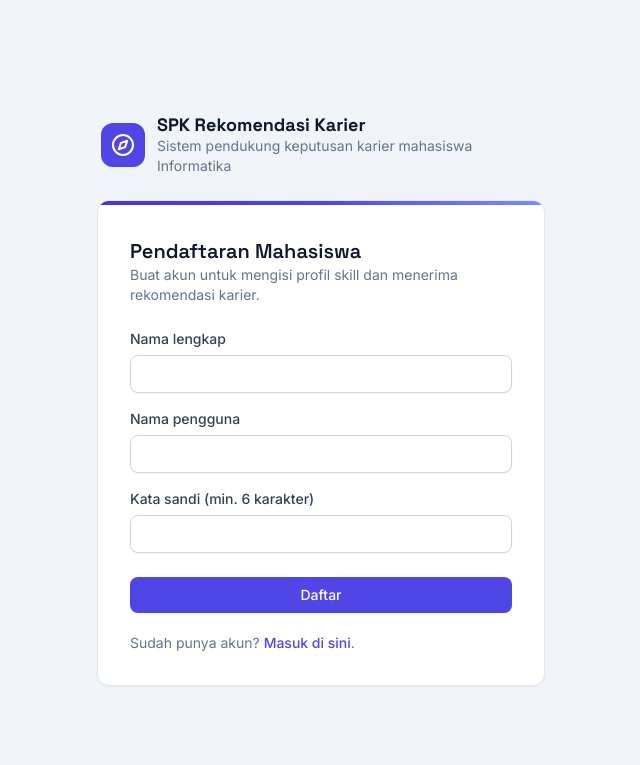
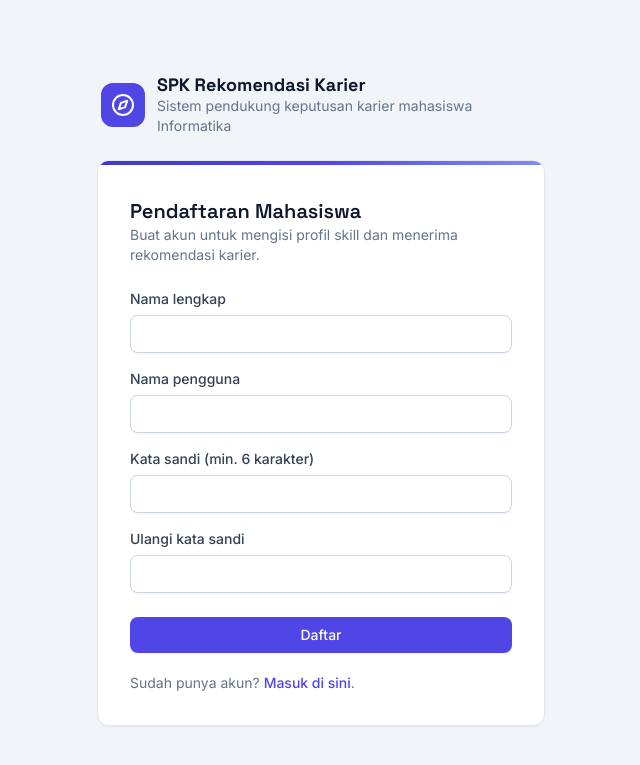
Before and after one commit to senshiner/spk-karir, a Flask app: page /register in a window 1280 px wide. Shown: the top 765 px of the page, without its empty margins (319-959 px from the left). Run offline with Flask 3, Linux system fonts and the light colour scheme; some libraries are stand-ins or nearby versions.

Commit message:
fix: tambah konfirmasi kata sandi pada form daftar

```diff
--- a/app/auth/forms.py
+++ b/app/auth/forms.py
@@ -40,6 +40,13 @@ class RegisterForm(FlaskForm):
             Length(min=6, message="Kata sandi minimal 6 karakter."),
         ],
     )
+    konfirmasi = PasswordField(
+        "Ulangi kata sandi",
+        validators=[
+            DataRequired(message="Ulangi kata sandi wajib diisi."),
+            EqualTo("password", message="Konfirmasi tidak sama dengan kata sandi."),
+        ],
+    )
     submit = SubmitField("Daftar")
 
 
--- a/app/templates/auth/register.html
+++ b/app/templates/auth/register.html
@@ -39,10 +39,15 @@
             {{ form.username(class="input") }}
             {% if form.username.errors %}<p class="field-error">{{ form.username.errors[0] }}</p>{% endif %}
           </div>
-          <div class="mb-6">
+          <div class="mb-4">
             <label class="label" for="password">{{ form.password.label.text }} (min. 6 karakter)</label>
             {{ form.password(class="input") }}
             {% if form.password.errors %}<p class="field-error">{{ form.password.errors[0] }}</p>{% endif %}
+          </div>
+          <div class="mb-6">
+            <label class="label" for="konfirmasi">{{ form.konfirmasi.label.text }}</label>
+            {{ form.konfirmasi(class="input") }}
+            {% if form.konfirmasi.errors %}<p class="field-error">{{ form.konfirmasi.errors[0] }}</p>{% endif %}
           </div>
           {{ form.submit(class="btn-primary w-full") }}
         </form>
```
